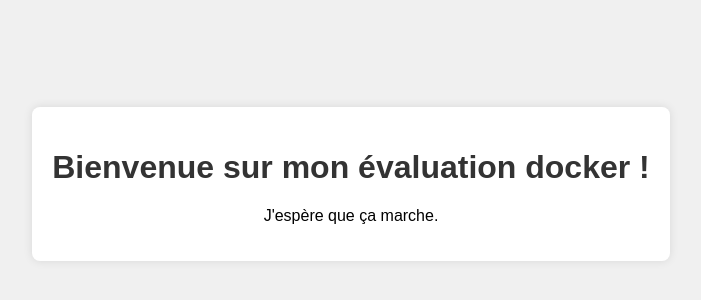
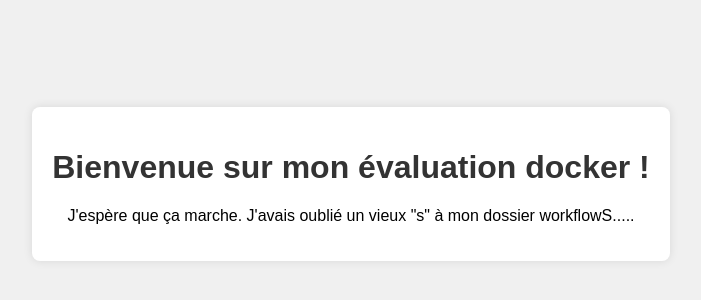
Before and after one commit to ValDev99/Dockerfile-dockercompose, a website: page frontend/index.html in a window 1280 px wide. Shown: the part 216-516 px from the top of the page, without its empty margins (289-990 px from the left). Drawn offline with Linux system fonts and the light colour scheme.

Commit message:
fix: update some shit

```diff
--- a/frontend/index.html
+++ b/frontend/index.html
@@ -29,7 +29,7 @@
 <body>
   <div class="container">
     <h1>Bienvenue sur mon évaluation docker !</h1>
-    <p>J'espère que ça marche.</p>
+    <p>J'espère que ça marche. J'avais oublié un vieux "s" à mon dossier workflowS.....</p>
   </div>
 </body>
 </html>
```
Also changed, not shown: .github/workflows/docker-publish.yml (renamed from .github/workflow/docker-publish.yml).
